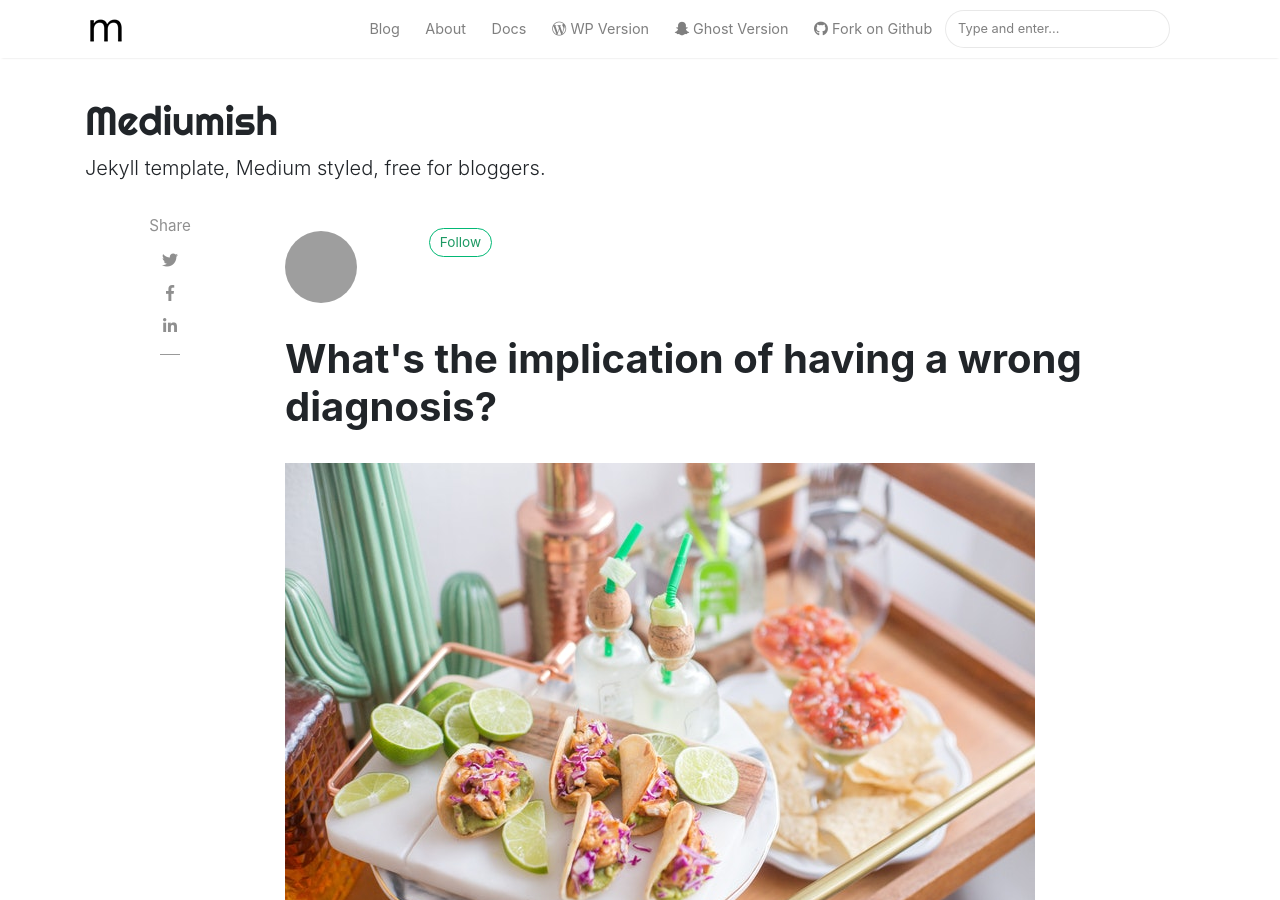
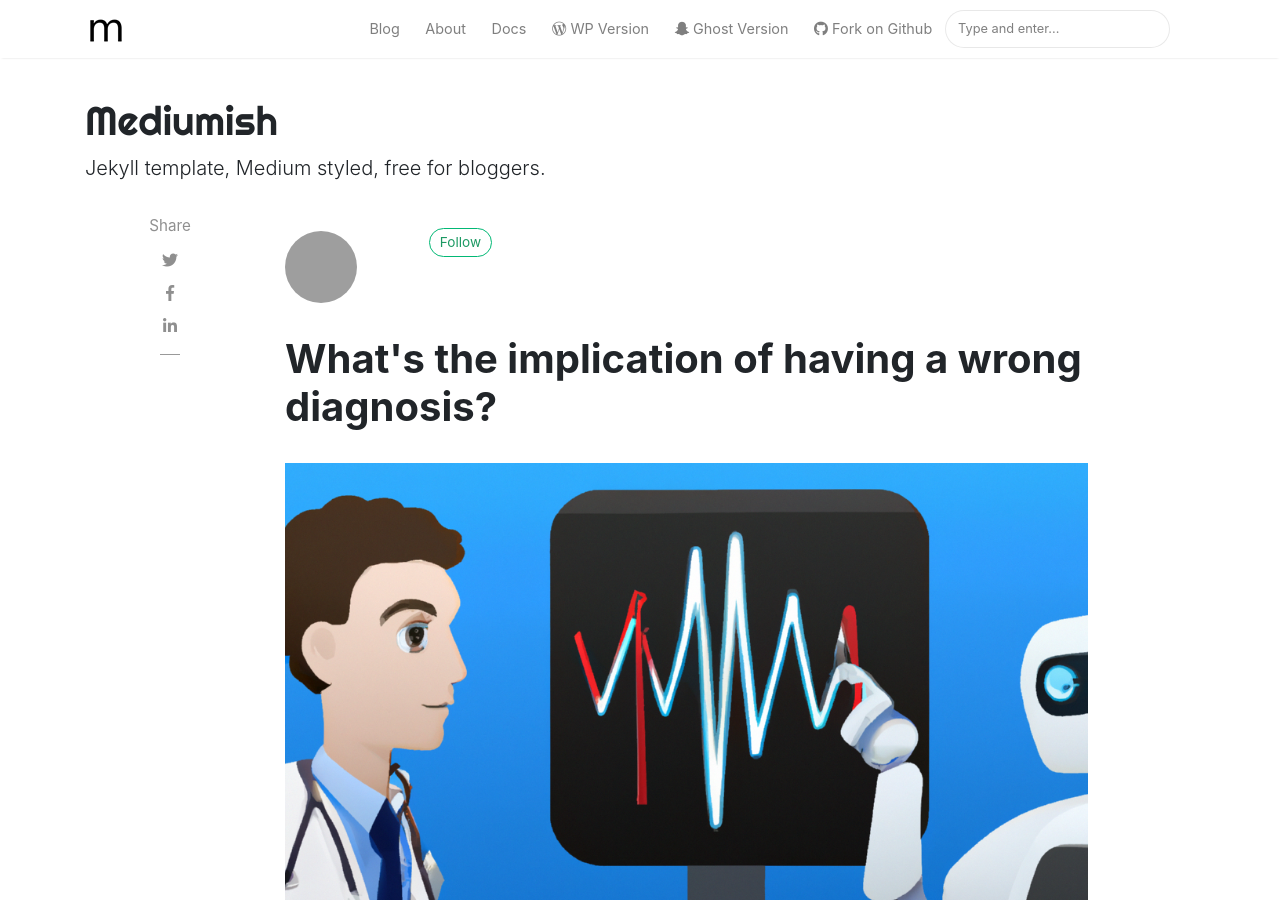
Before and after one commit to slsu0424/slsu0424.github.io, a Jekyll site: the page built from _posts/2023-06-02-test.md, in a window 1280 px wide and 900 px high. Built offline with Jekyll 4.4.1, drawn with Linux system fonts in a browser that asks for light colours; nearby versions of some CDN libraries; comment, search, counter and statistics services are not loaded; grey boxes are pictures that could not be loaded.

Commit message:
Update 2023-06-02-test.md

```diff
--- a/_posts/2023-06-02-test.md
+++ b/_posts/2023-06-02-test.md
@@ -4,7 +4,7 @@
 author: sandy
 categories: [ Jekyll, tutorial ]
 tags: [red, yellow]
-image: assets/images/11.jpg
+image: assets/images/DALL·E 2023-06-02 00.15.33 - doctor vs. robot analyzing data.png
 description: "My review of Inception movie. Acting, plot and something else in this short description."
 featured: true
 hidden: true
```
